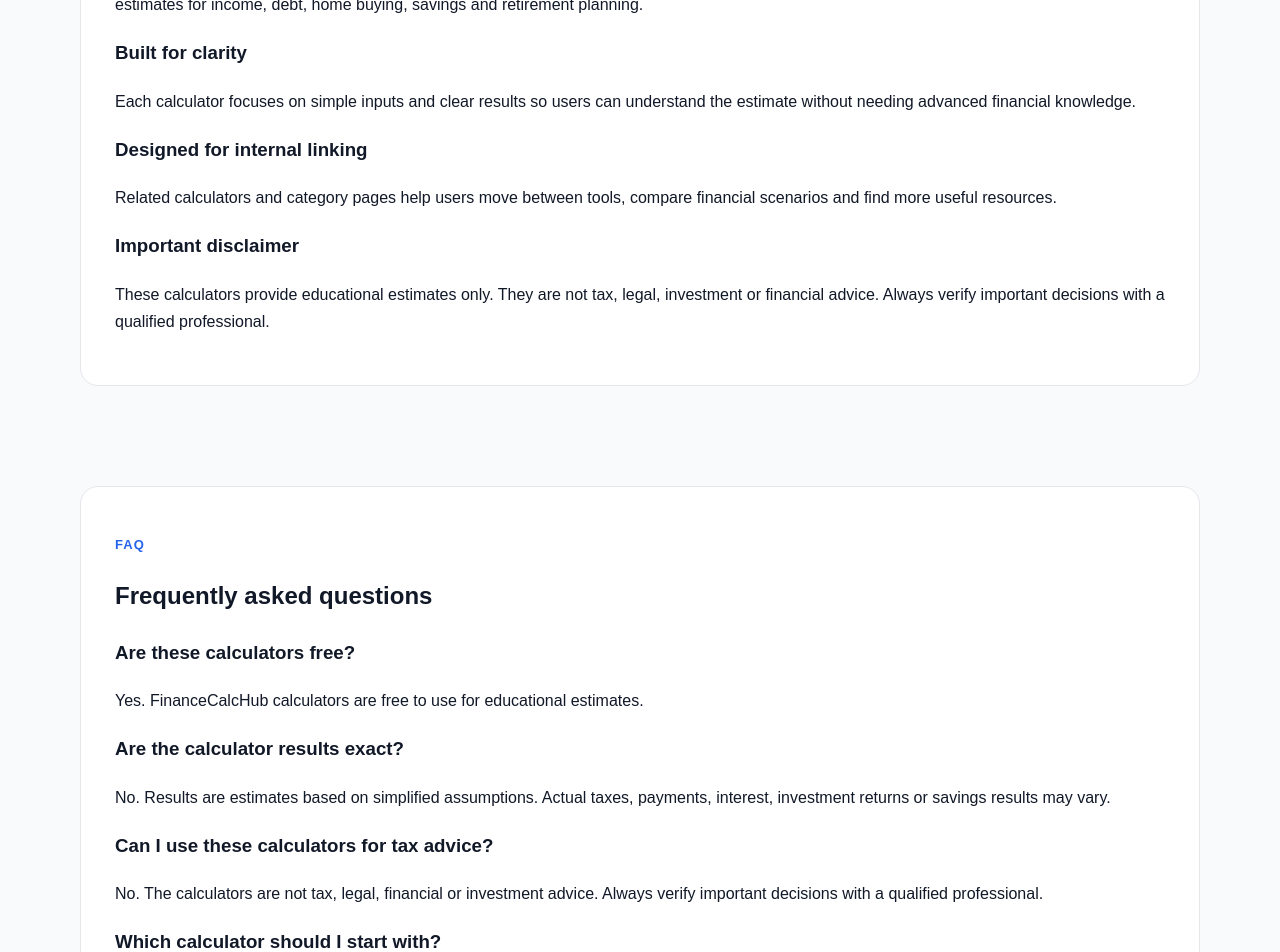
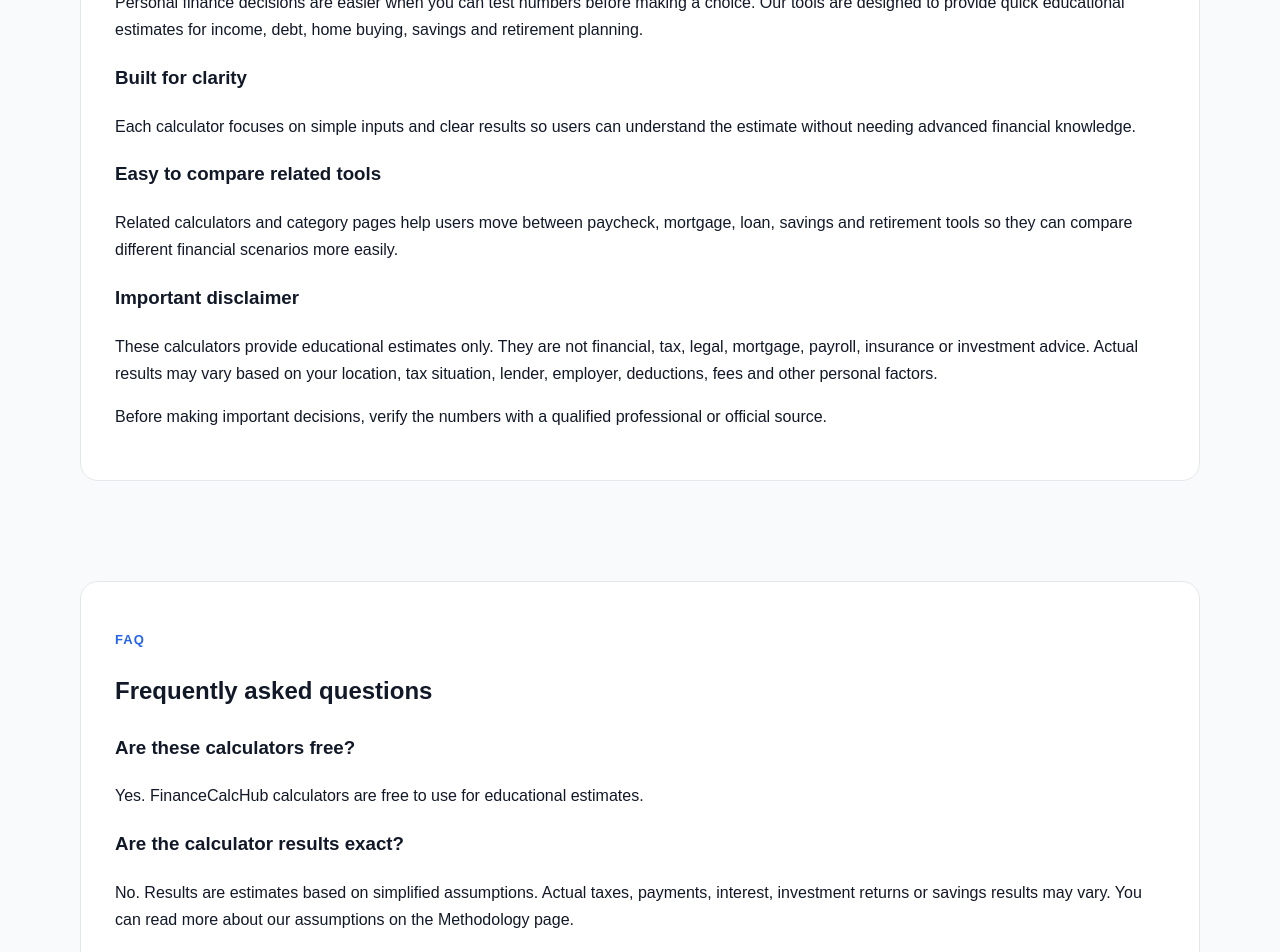
Before and after one commit to milicdejan94-ai/financecalchub, a Next.js app: page / in a window 1280 px wide. Shown: the part 3500-4452 px from the top of the page. Built offline with nearby package versions, Linux system fonts and the light colour scheme.

Commit message:
Improve homepage trust text

```diff
--- a/app/page.tsx
+++ b/app/page.tsx
@@ -8,8 +8,7 @@ const popularTools = [
   },
   {
   title: 'Federal Tax Calculator',
-  description:
-    'Estimate US federal income tax based on income, filing status and standard deduction assumptions.',
+  text: 'Estimate US federal income tax based on income, filing status and standard deduction assumptions.',
   href: '/calculators/federal-tax',
 },
   {
@@ -304,19 +303,26 @@ export default function HomePage() {
               knowledge.
             </p>
 
-            <h3>Designed for internal linking</h3>
+            <h3>Easy to compare related tools</h3>
 
 <p>
   Related calculators and category pages help users move between
-              tools, compare financial scenarios and find more useful resources.
+  paycheck, mortgage, loan, savings and retirement tools so they can
+  compare different financial scenarios more easily.
 </p>
 
             <h3>Important disclaimer</h3>
 
 <p>
   These calculators provide educational estimates only. They are not
-              tax, legal, investment or financial advice. Always verify important
-              decisions with a qualified professional.
+  financial, tax, legal, mortgage, payroll, insurance or investment
+  advice. Actual results may vary based on your location, tax situation,
+  lender, employer, deductions, fees and other personal factors.
+</p>
+
+<p>
+  Before making important decisions, verify the numbers with a qualified
+  professional or official source.
 </p>
           </div>
         </div>
@@ -341,7 +347,8 @@ export default function HomePage() {
             <p>
   No. Results are estimates based on simplified assumptions. Actual
   taxes, payments, interest, investment returns or savings results
-              may vary.
+  may vary. You can read more about our assumptions on the{' '}
+  <a href="/methodology">Methodology</a> page.
 </p>
 
             <h3>Can I use these calculators for tax advice?</h3>
```
Lines whose indentation alone changed are shown as unchanged.
